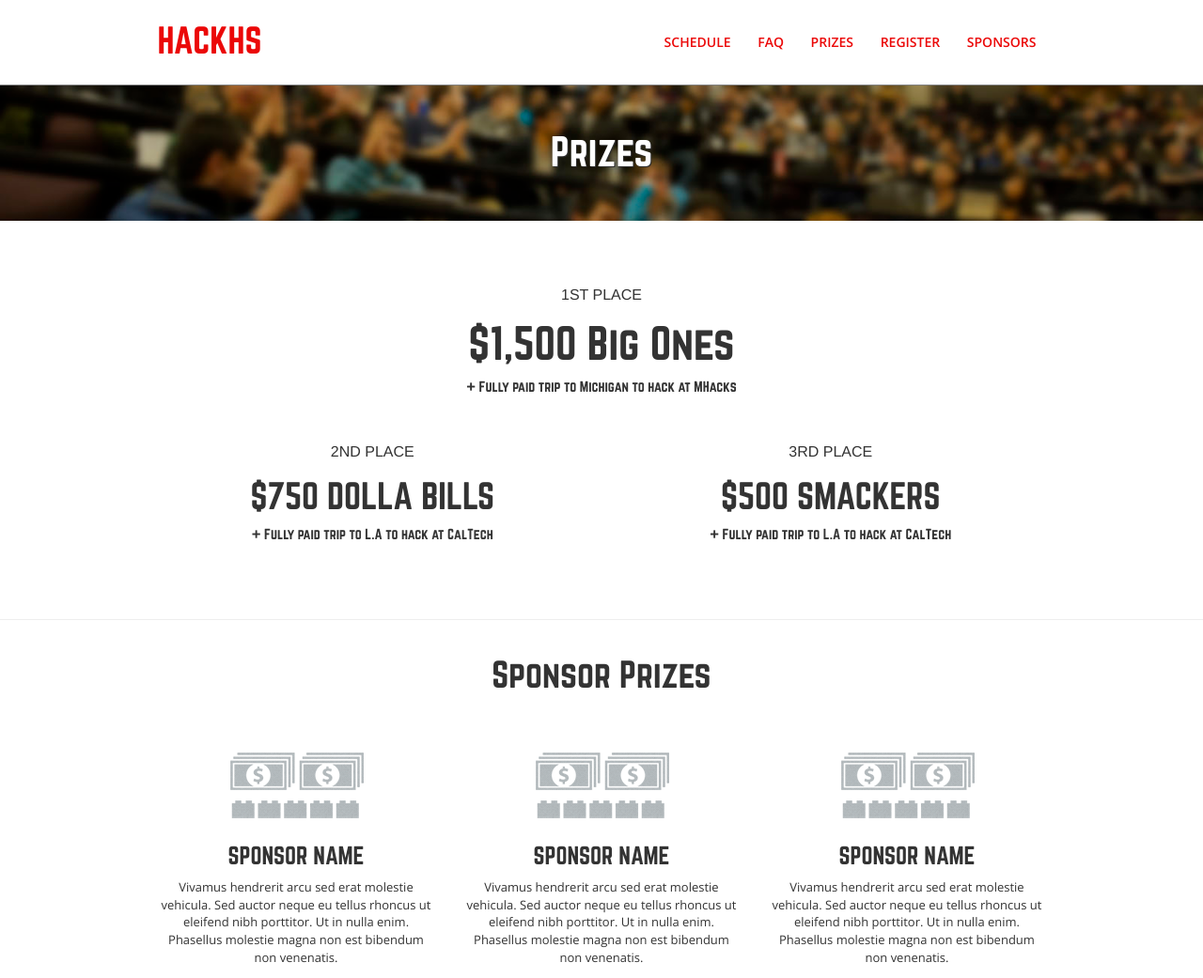
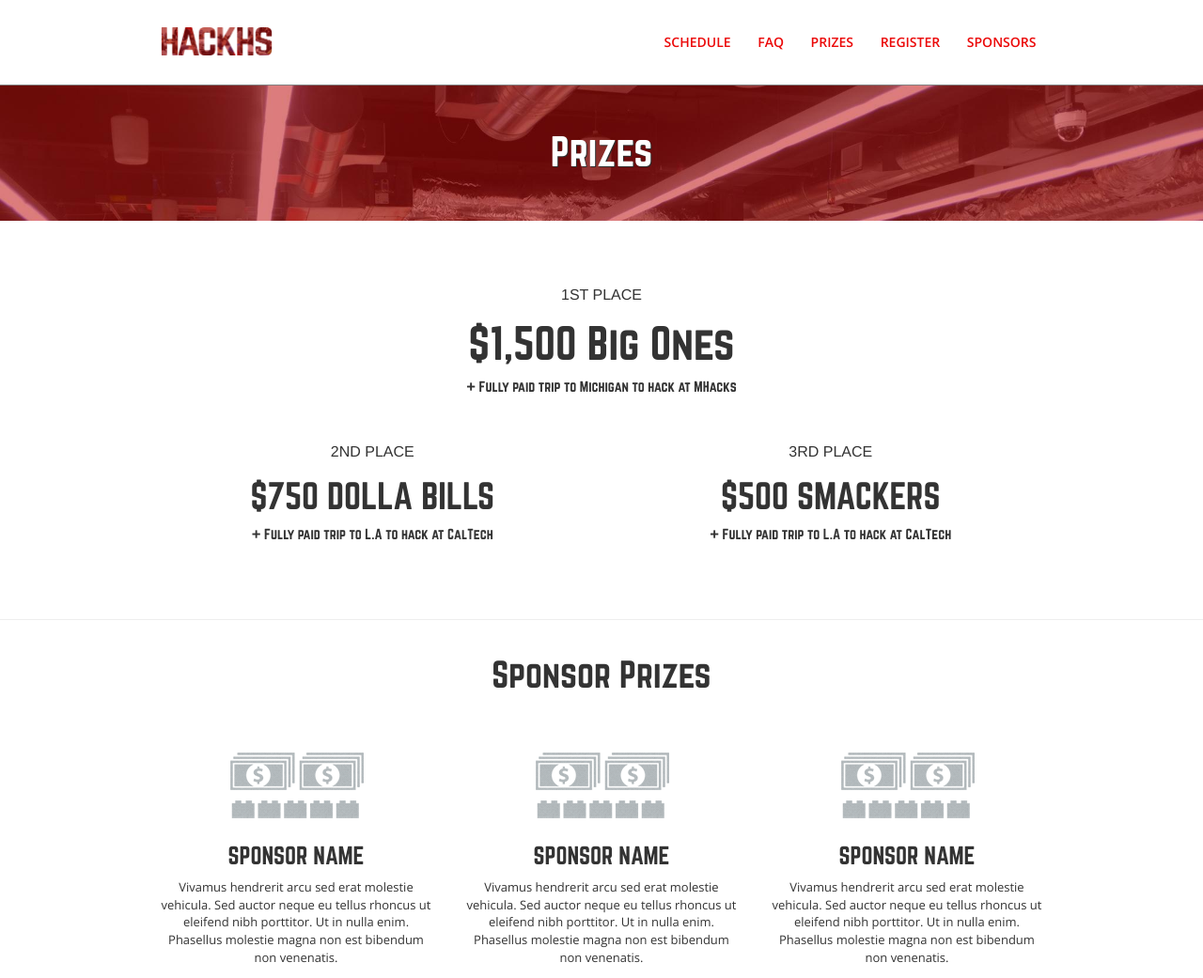
Before and after one commit to zuhaz3/hackhs, a plain HTML site: page prizes.html in a window 1280 px wide. Shown: the top 1041 px of the page at 94% size. Drawn offline with nearby package versions, Linux system fonts and the light colour scheme; files whose address does not match are found by name.

Commit message:
change header

```diff
--- a/css/main.css
+++ b/css/main.css
@@ -222,7 +222,7 @@
     font-size: 40px;
 }
 .prizes {
-    background: url("../img/pheader.jpg") no-repeat;
+    background: url("../img/mainback.png") no-repeat;
     -webkit-background-size: cover;
     -moz-background-size: cover;
     -o-background-size: cover;
--- a/prizes.html
+++ b/prizes.html
@@ -18,10 +18,10 @@
 
             <div class="row">
               <div class="col-lg-4">
-                <a href="index.html"><h1>HACKHS</h1></a>
+                <a href="index.html"><img src="img/hackhs_logo.png" width="125" style="margin-top: 4px;"></a>
               </div>
               <div class="col-lg-8">
-                <p class="text-right"><a href="schedule.html">SCHEDULE</a> <a href="index.html#faq">FAQ</a> <a href="prizes.html">PRIZES</a> <a href="#">REGISTER</a> <a href="sponsor.pdf">SPONSORS</a></p>
+                <p><a href="schedule.html">SCHEDULE</a> <a href="#" id="faqScroll">FAQ</a> <a href="prizes.html">PRIZES</a> <a href="#">REGISTER</a> <a href="sponsor.pdf">SPONSORS</a></p>
               </div>
             </div>
 
```
Also changed, not shown: schedule.html (+2 -2 lines).
